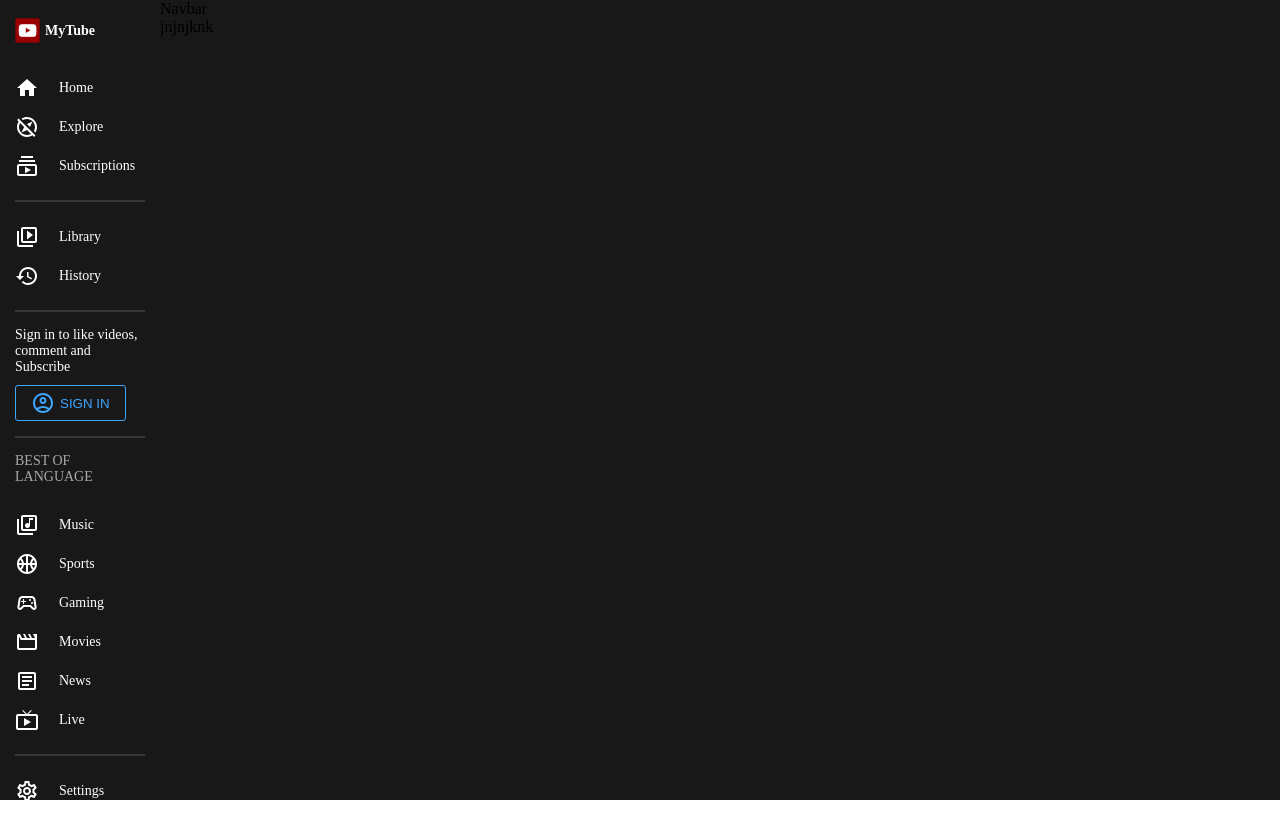
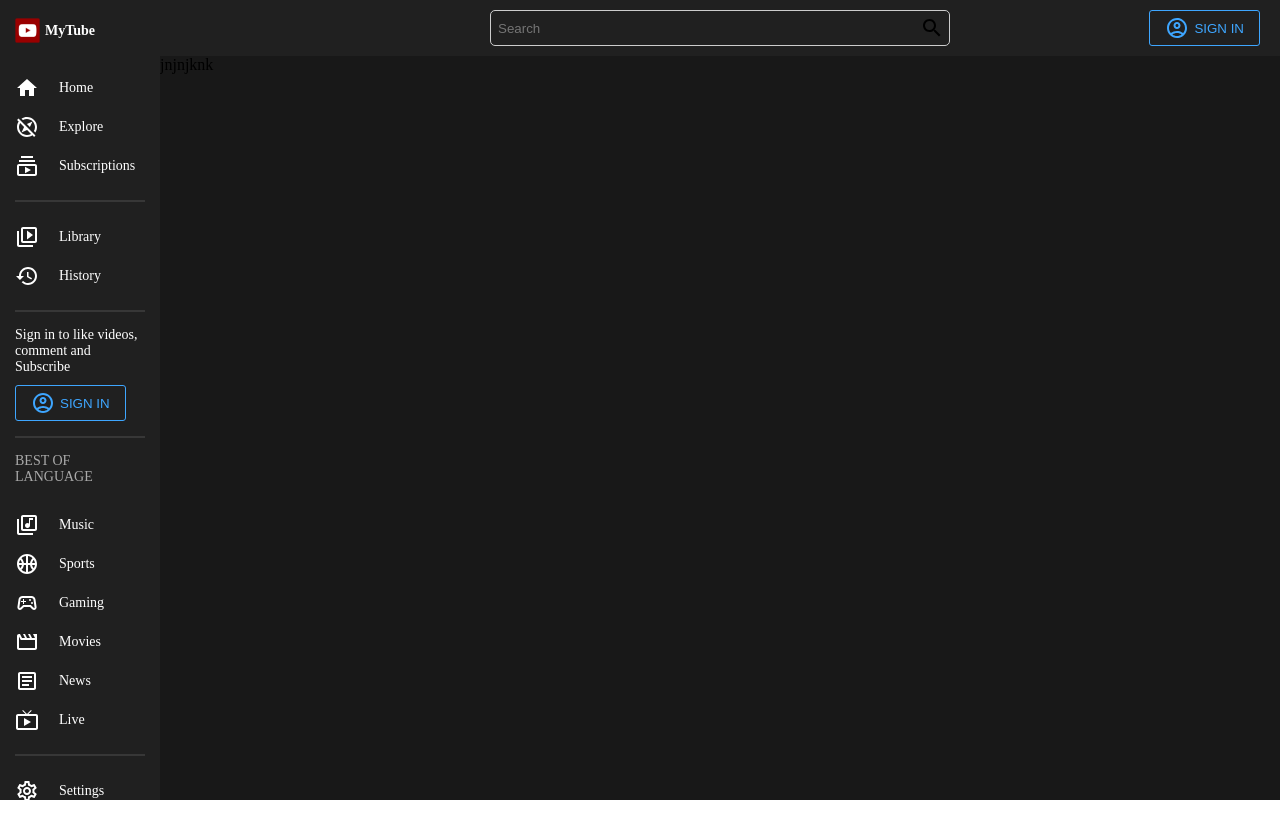
Before and after one commit to Mr-hollowman/my-tube, a React (Create React App) app: page / in a window 1280 px wide. Shown: the top 838 px of the page. Built offline with nearby package versions, Linux system fonts and the light colour scheme.

Commit message:
nav bar added

```diff
--- a/src/components/Menu.jsx
+++ b/src/components/Menu.jsx
@@ -4,7 +4,7 @@ import { AccountCircleOutlined, ArticleOutlined, ExploreOffOutlined, FlagOutline
 
 const Container = styled.div`
     flex:1;
-    background:${({theme})=>theme.bg};
+    background:${({theme})=>theme.bgLighter};
     height:100vh;
     color:${({theme})=>theme.text};
     font-size: 14px;
--- a/src/components/Navbar.jsx
+++ b/src/components/Navbar.jsx
@@ -1,7 +1,64 @@
-import React from 'react'
+import { AccountCircleOutlined, SearchOutlined } from '@mui/icons-material';
+import styled from 'styled-components';
+
+const Container = styled.div`
+    position: sticky;
+    top: 0;
+    background: ${({theme})=>theme.bgLighter};
+    height: 56px
+`;
+
+const Wrapper = styled.div`
+    display: flex;
+    align-items: center;
+    justify-content: flex-end;
+    height: 100%;
+    padding: 0px 20px;
+    position: relative;
+`;
+
+const Search = styled.div`
+    width: 40%;
+    position: absolute;
+    left: 0px;
+    right: 0px;
+    margin: auto;
+    display: flex;
+    align-items: center;
+    justify-content: space-between;
+    padding: 5px;
+    border: 1px solid #ccc;
+    border-radius: 5px;
+`;
+
+const Input = styled.input`
+    border: none;
+    background: transparent;
+`;
+
+const Button = styled.button`
+    padding: 5px 15px;
+    background: transparent;
+    border: 1px solid #3ea6ff;
+    color: #3ea6ff;
+    border-radius: 3px;
+    font-weight: 500;
+    cursor: pointer;
+    display: flex;
+    align-items: center;
+    gap: 5px;
+`;
 
 export default function Navbar() {
   return (
-    <div>Navbar</div>
+    <Container>
+        <Wrapper>
+            <Search>
+                <Input placeholder='Search' />
+                <SearchOutlined />
+            </Search>
+            <Button><AccountCircleOutlined />SIGN IN</Button>
+        </Wrapper>
+    </Container>
   )
 }
```
Also changed, not shown: src/pages/Home.jsx (added, +7 -0 lines), src/pages/Video.jsx (added, +7 -0 lines).
